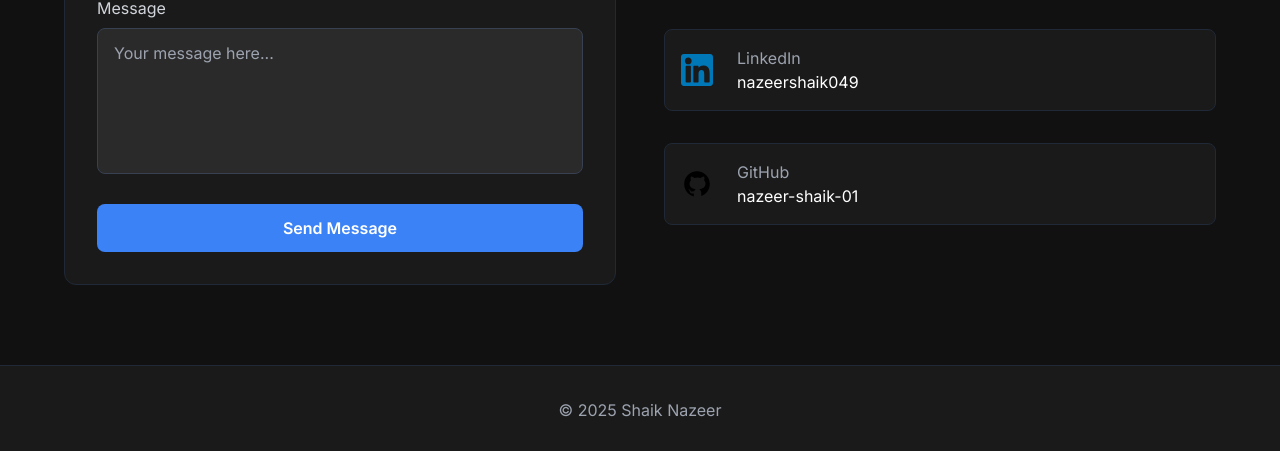
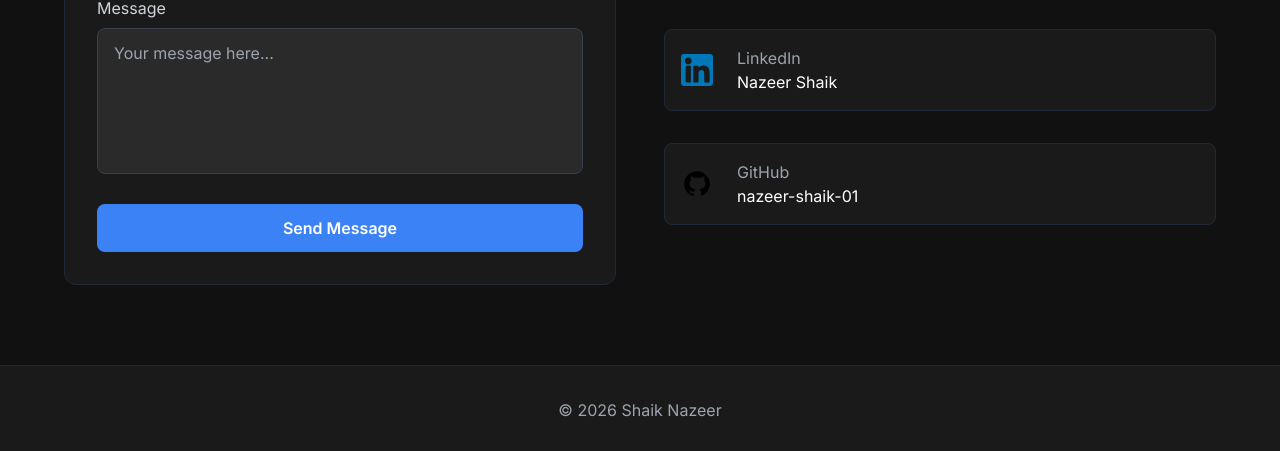
Before and after one commit to nazeer-shaik-01/Portfolio, a React (Vite) app: page / in a window 1280 px wide. Shown: the part 6611-7062 px from the top of the page. Built offline with nearby package versions, Linux system fonts and the light colour scheme.

Commit message:
UI updates and resume upload

```diff
--- a/src/components/Contact.jsx
+++ b/src/components/Contact.jsx
@@ -61,7 +61,7 @@ const Contact = () => {
     {
       icon: "/linkedin.svg", // LinkedIn SVG path
       label: "LinkedIn",
-      value: "nazeershaik049",
+      value: "Nazeer Shaik",
       link: "https://www.linkedin.com/in/nazeershaik049/"
     },
     {
--- a/src/components/Footer.jsx
+++ b/src/components/Footer.jsx
@@ -18,7 +18,7 @@ const Footer = () => {
             transition={{ duration: 0.6, delay: 0.2 }}
             viewport={{ once: true }}
           >
-            © 2025 Shaik Nazeer
+            © 2026 Shaik Nazeer
           </motion.p>
         </div>
       </div>
--- a/src/components/Hero.jsx
+++ b/src/components/Hero.jsx
@@ -109,7 +109,7 @@ const Hero = () => {
           >
             {/* Resume Button */}
             <motion.a
-              href="/nazeer_resume.pdf"
+              href="/Nazeer_Shaik_SDE1.pdf"
               target="_blank"
               rel="noopener noreferrer"
               className="px-8 py-4 bg-primary hover:bg-blue-600 text-white font-semibold rounded-lg transition-all duration-300 hover:shadow-lg hover:shadow-primary/25"
```
